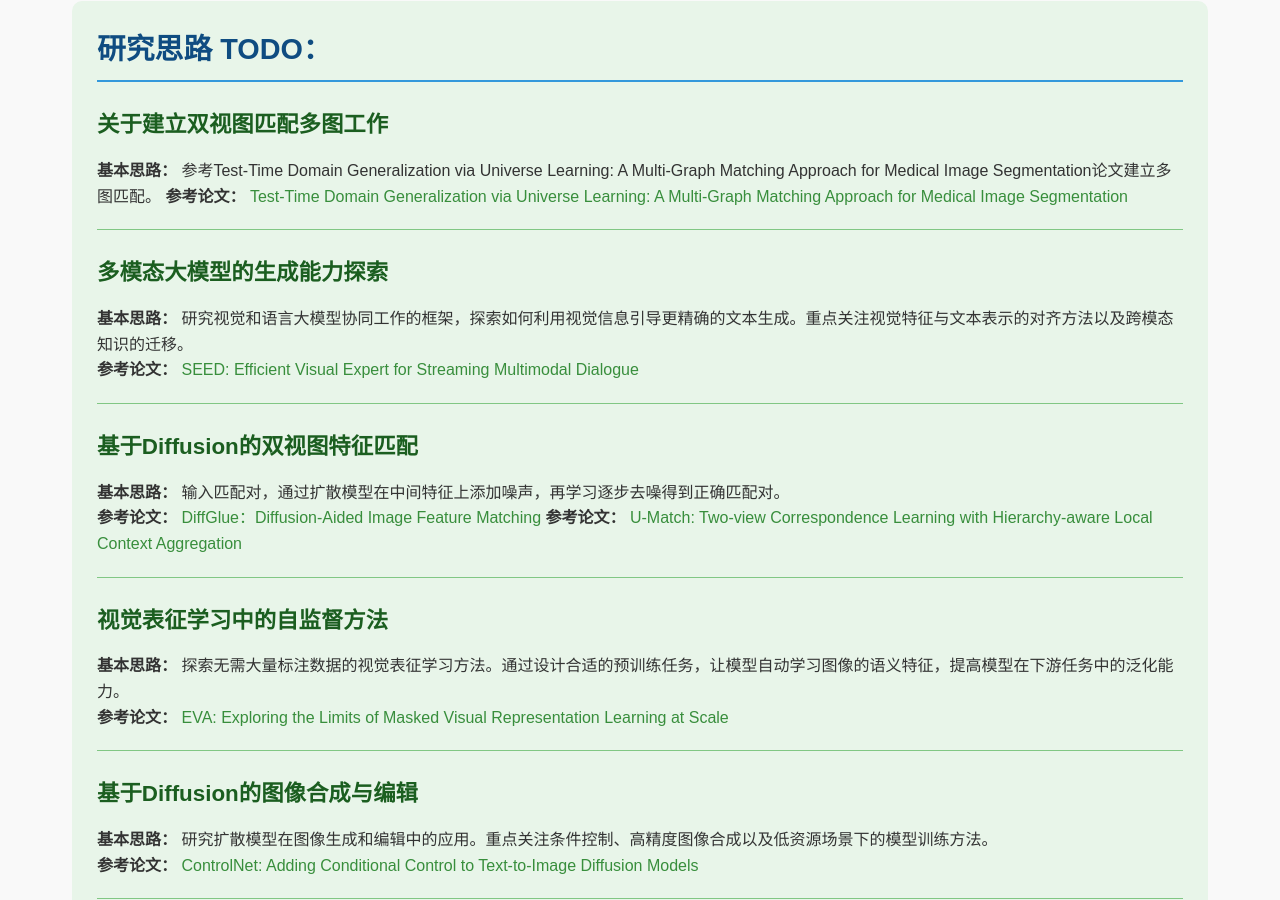
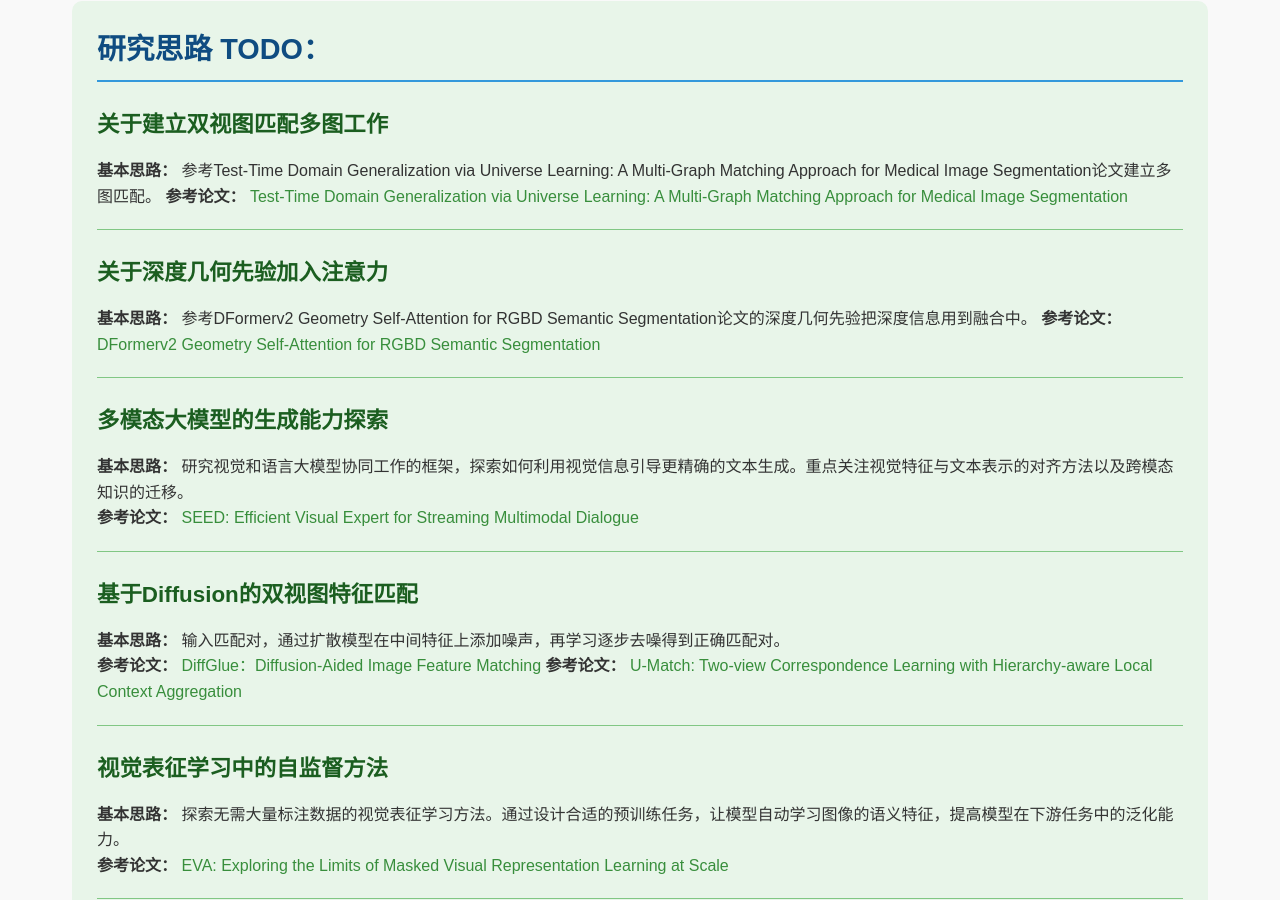
Before and after one commit to linbowang/ahu-vr-vision-group, a Jekyll site: the page built from index.md, in a window 1280 px wide and 900 px high, scrolled down 829 px. Built offline with Jekyll 4.4.1, drawn with Linux system fonts in a browser that asks for light colours.

Commit message:
Update index.md

```diff
--- a/index.md
+++ b/index.md
@@ -36,6 +36,12 @@ title: 首页
 ### 关于建立双视图匹配多图工作
 **基本思路：** 参考Test-Time Domain Generalization via Universe Learning: A Multi-Graph Matching Approach for Medical Image Segmentation论文建立多图匹配。
 **参考论文：** [Test-Time Domain Generalization via Universe Learning: A Multi-Graph Matching Approach for Medical Image Segmentation](https://arxiv.org/abs/2503.13012)
+
+---
+
+### 关于深度几何先验加入注意力
+**基本思路：** 参考DFormerv2  Geometry Self-Attention for RGBD Semantic Segmentation论文的深度几何先验把深度信息用到融合中。
+**参考论文：** [DFormerv2  Geometry Self-Attention for RGBD Semantic Segmentation](https://arxiv.org/abs/2504.04701)
 
 ---
 
```
